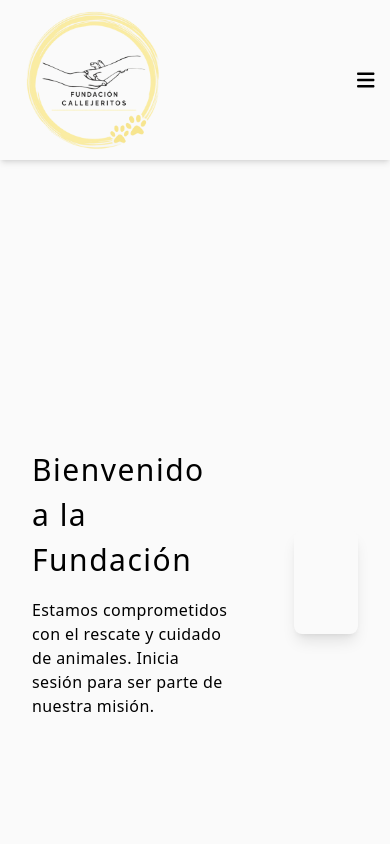
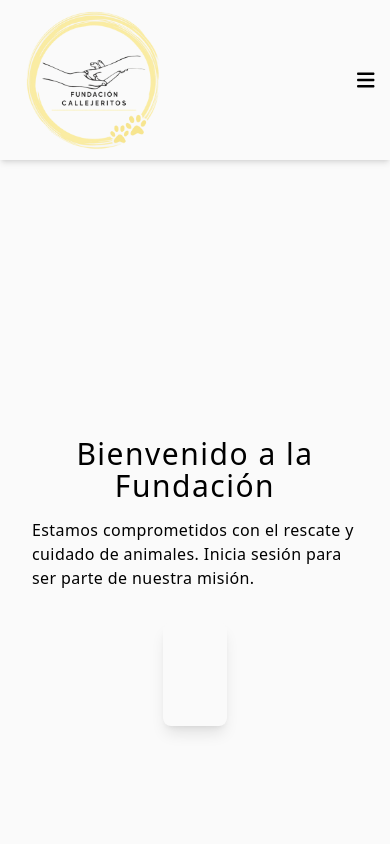
Before and after one commit to KariRomero/fundacionCallejeritos, a React (Vite) app in the folder client/: page /iniciarsesion in a window 390 px wide. Shown: the top 844 px of the page. Built offline with nearby package versions, Linux system fonts and the light colour scheme.

Commit message:
LogIn responsive

```diff
--- a/client/src/components/LogInComponent/LogInComponent.jsx
+++ b/client/src/components/LogInComponent/LogInComponent.jsx
@@ -2,7 +2,6 @@ import { useDispatch, useSelector } from "react-redux";
 import { useEffect } from "react";
 import { GoogleOAuthProvider, GoogleLogin } from "@react-oauth/google";
 import { startGoogleLogout, fetchCurrentUser } from "../../redux/auth/authActions";
-import { logInGoogle } from "../../redux/auth/authSlice";
 import { FontAwesomeIcon } from "@fortawesome/react-fontawesome";
 import { faPaw } from "@fortawesome/free-solid-svg-icons";
 import axios from "axios";
--- a/client/src/views/LogIn/LogIn.jsx
+++ b/client/src/views/LogIn/LogIn.jsx
@@ -1,12 +1,32 @@
+// import LogInComponent from "../../components/LogInComponent/LogInComponent";
+
+// const LogIn = () => {
+//   return (
+//     <section className="min-h-screen flex items-center justify-center p-8">
+//       <div className="flex items-center justify-center space-x-16">
+//         <div>
+//           <h1 className="title">Bienvenido a la Fundación</h1>
+//           <p className="paragraph max-w-md">
+//             Estamos comprometidos con el rescate y cuidado de animales. Inicia sesión para ser parte de nuestra misión.
+//           </p>
+//         </div>
+//         <LogInComponent />
+//       </div>
+//     </section>
+//   );
+// };
+
+// export default LogIn;
+
 import LogInComponent from "../../components/LogInComponent/LogInComponent";
 
 const LogIn = () => {
   return (
     <section className="min-h-screen flex items-center justify-center p-8">
-      <div className="flex items-center justify-center space-x-16">
-        <div>
-          <h1 className="title">Bienvenido a la Fundación</h1>
-          <p className="paragraph max-w-md">
+      <div className="flex flex-col md:flex-row items-center justify-center space-y-8 md:space-x-16 md:space-y-0">
+        <div className="text-center md:text-left">
+          <h1 className="title text-2xl font-bold">Bienvenido a la Fundación</h1>
+          <p className="paragraph max-w-md mx-auto md:mx-0">
             Estamos comprometidos con el rescate y cuidado de animales. Inicia sesión para ser parte de nuestra misión.
           </p>
         </div>
```
